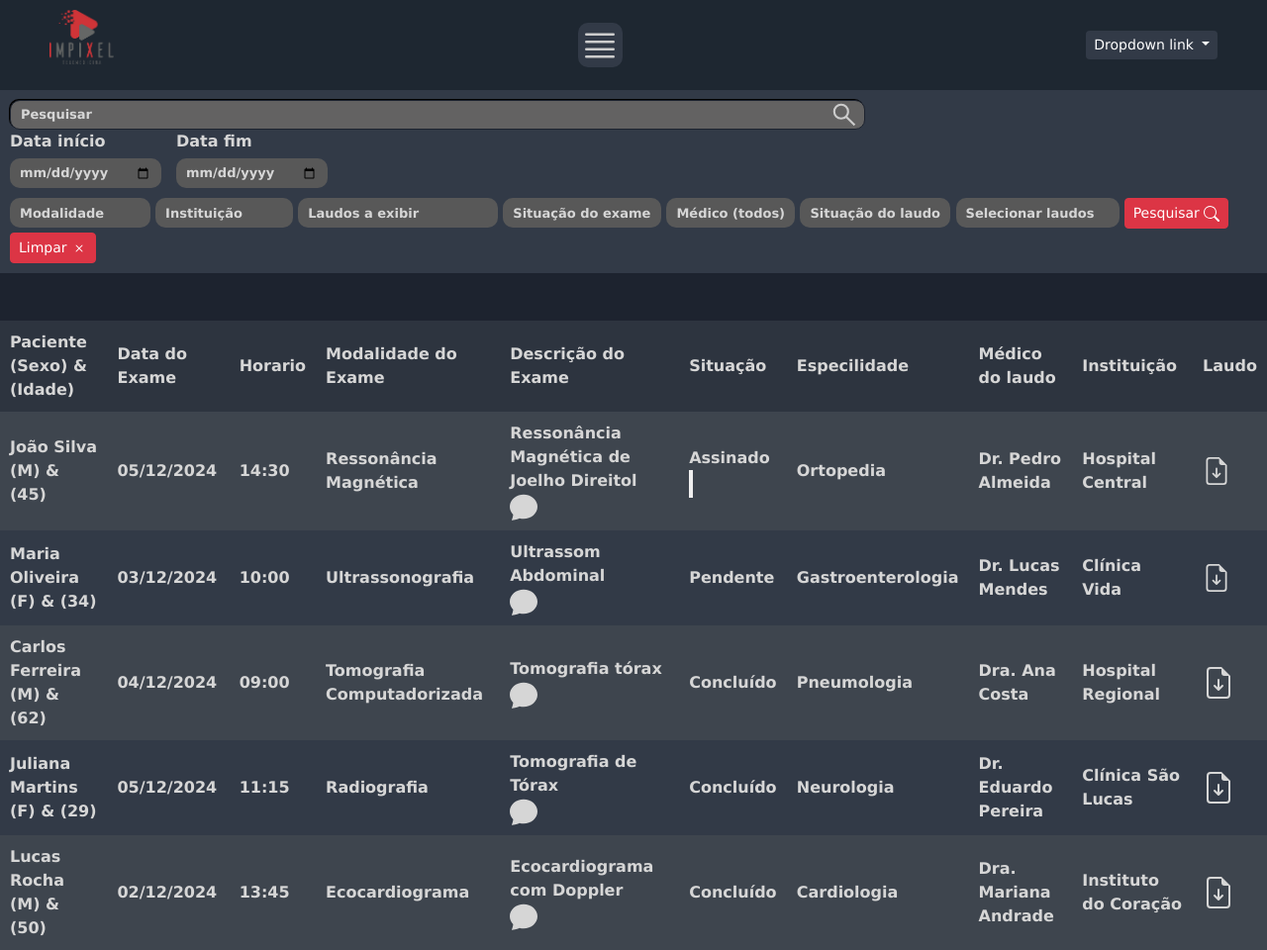
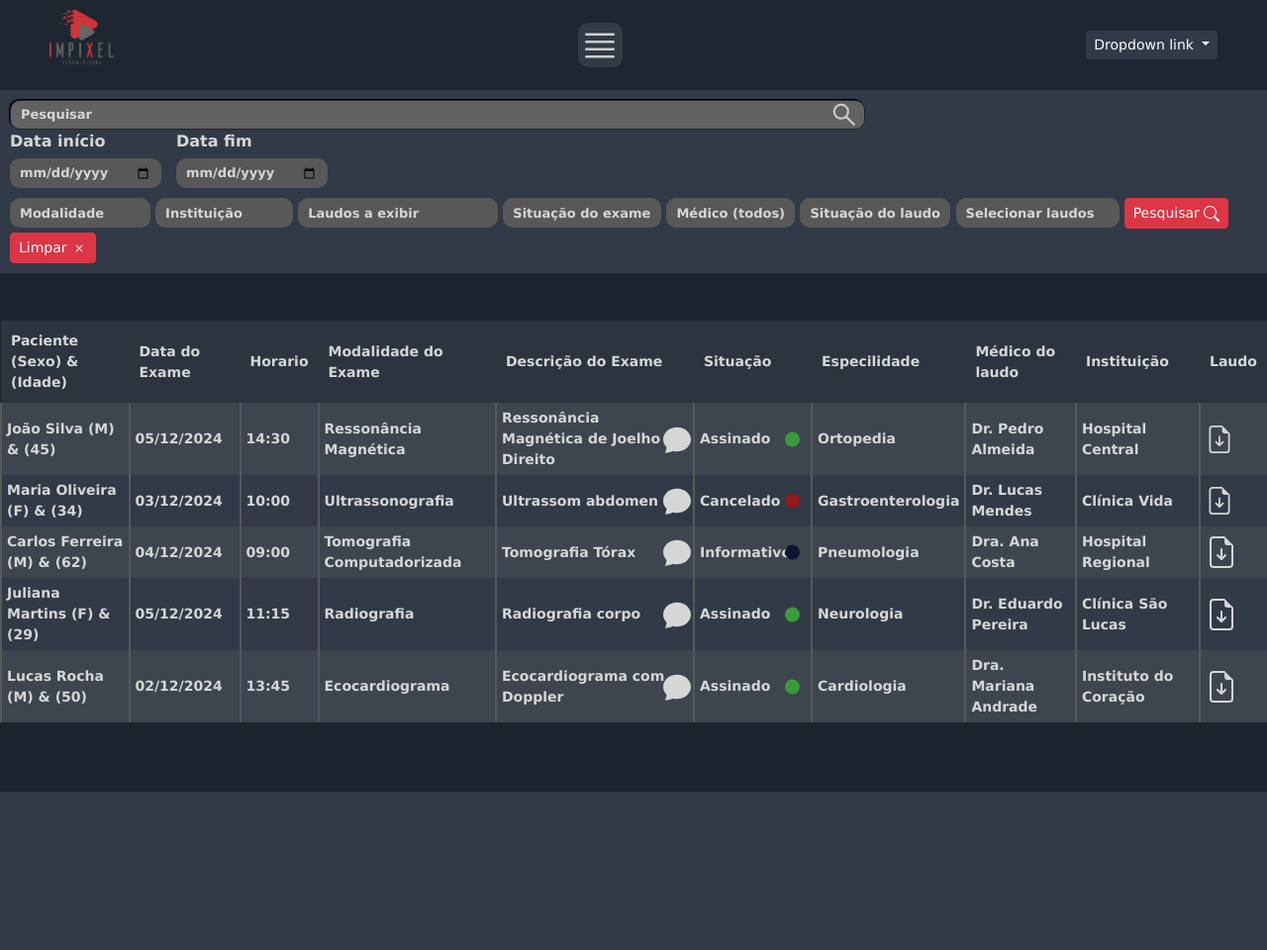
Before and after one commit to oyureh/navbar_clin, a Django app: page / in a window 1280 px wide. Shown: the whole page at 99% size. After the commit the page ends 800 px from the top, so only its background shows below. Run offline with Django 5.2, Linux system fonts and the light colour scheme; some libraries are stand-ins or nearby versions.

Commit message:
estilização e novo JS

```diff
--- a/templates/global/laudario.html
+++ b/templates/global/laudario.html
@@ -56,6 +56,7 @@
                 <option value="Ressonância">Ressonância</option>
                 <option value="Ultrassonografia">Ultrassonografia</option>
                 <option value="Tomografia">Tomografia</option>
+                <option value="Radiografia">Radiografia</option>
                 <option value=""></option>
               </select>
 
@@ -97,10 +98,10 @@
                   <option value=""></option>
                 </select>
 
-                <button type="button" class="btn  btn-sm btn-danger">Pesquisar   <svg xmlns="http://www.w3.org/2000/svg" width="16" height="16" fill="currentColor" class="bi bi-search" viewBox="0 0 16 16">
+                <button type="button" id="btn-pesquisar" class="btn  btn-sm btn-danger">Pesquisar   <svg xmlns="http://www.w3.org/2000/svg" width="16" height="16" fill="currentColor" class="bi bi-search" viewBox="0 0 16 16">
                   <path d="M11.742 10.344a6.5 6.5 0 1 0-1.397 1.398h-.001q.044.06.098.115l3.85 3.85a1 1 0 0 0 1.415-1.414l-3.85-3.85a1 1 0 0 0-.115-.1zM12 6.5a5.5 5.5 0 1 1-11 0 5.5 5.5 0 0 1 11 0"/>
                 </svg></button>
-                <button type="button" class="btn  btn-sm btn-danger">Limpar <svg xmlns="http://www.w3.org/2000/svg" width="16" height="16" fill="currentColor" class="bi bi-x" viewBox="0 0 16 16">
+                <button type="button" id="btn-limpar" class="btn  btn-sm btn-danger">Limpar <svg xmlns="http://www.w3.org/2000/svg" width="16" height="16" fill="currentColor" class="bi bi-x" viewBox="0 0 16 16">
                   <path d="M4.646 4.646a.5.5 0 0 1 .708 0L8 7.293l2.646-2.647a.5.5 0 0 1 .708.708L8.707 8l2.647 2.646a.5.5 0 0 1-.708.708L8 8.707l-2.646 2.647a.5.5 0 0 1-.708-.708L7.293 8 4.646 5.354a.5.5 0 0 1 0-.708"/>
                 </svg></button>
 
@@ -134,19 +135,18 @@
               <td>05/12/2024</td>
               <td>14:30</td>
               <td>Ressonância Magnética</td>
-              <td id="description-table">
-                <p>Ressonância Magnética de Joelho Direitol</p>
 
-                <button class="btn-table">
-                  <svg xmlns="http://www.w3.org/2000/svg" width="28" height="28" fill="#d6d6d6" class="bi bi-chat-fill" viewBox="0 0 16 16">
-                    <path d="M8 15c4.418 0 8-3.134 8-7s-3.582-7-8-7-8 3.134-8 7c0 1.76.743 3.37 1.97 4.6-.097 1.016-.417 2.13-.771 2.966-.079.186.074.394.273.362 2.256-.37 3.597-.938 4.18-1.234A9 9 0 0 0 8 15"/>
-                  </svg>
-                </button>
+              <td class="position-td">
+                <p>Ressonância Magnética de Joelho Direito</p>
+
+                <img class="img-description" src="{% static 'assets/imgs/chat-fill.svg'%}" alt="emoji chat box">
               </td>
-              <td id="situacao-table">
-                <label for="btn-situacao">Assinado</label>
-                <input type="button" name="btn-situacao" class="btn-situacao" value="">
+
+              <td class="position-tdB">
+                <label for="btn-assinado">Assinado</label>
+                <input type="button" name="btn-assinado" class="btn-assinado" value="">
               </td>
+
               <td>Ortopedia</td>
               <td>Dr. Pedro Almeida</td>
               <td>Hospital Central</td>
@@ -161,21 +161,23 @@
                 </a>
               </td>
             </tr>
+
             <tr>
               <td>Maria Oliveira (F) & (34)</td>
               <td>03/12/2024</td>
               <td>10:00</td>
               <td>Ultrassonografia</td>
-              <td id="description-table">
-                <p>Ultrassom Abdominal</p>
 
-                <button class="btn-table">
-                  <svg xmlns="http://www.w3.org/2000/svg" width="28" height="28" fill="#d6d6d6" class="bi bi-chat-fill" viewBox="0 0 16 16">
-                    <path d="M8 15c4.418 0 8-3.134 8-7s-3.582-7-8-7-8 3.134-8 7c0 1.76.743 3.37 1.97 4.6-.097 1.016-.417 2.13-.771 2.966-.079.186.074.394.273.362 2.256-.37 3.597-.938 4.18-1.234A9 9 0 0 0 8 15"/>
-                  </svg>
-                </button>
+              <td class="position-td">
+                <p>Ultrassom abdomen</p>
+
+                <img class="img-description" src="{% static 'assets/imgs/chat-fill.svg'%}" alt="emoji chat box">
               </td>
-              <td>Pendente</td>
+
+              <td class="position-tdB">
+                <label for="btn-cancelado">Cancelado</label>
+                <input type="button" name="btn-cancelado" class="btn-cancelado" value="">
+              </td>
               <td>Gastroenterologia</td>
               <td>Dr. Lucas Mendes</td>
               <td>Clínica Vida</td>
@@ -190,20 +192,23 @@
                 </a>
               </td>
             </tr>
+
             <tr>
               <td>Carlos Ferreira (M) & (62)</td>
               <td>04/12/2024</td>
               <td>09:00</td>
               <td>Tomografia Computadorizada</td>
-              <td id="description-table">
-                <p>Tomografia tórax </p>
 
-                <button class="btn-table">
-                  <svg xmlns="http://www.w3.org/2000/svg" width="28" height="28" fill="#d6d6d6" class="bi bi-chat-fill" viewBox="0 0 16 16">
-                    <path d="M8 15c4.418 0 8-3.134 8-7s-3.582-7-8-7-8 3.134-8 7c0 1.76.743 3.37 1.97 4.6-.097 1.016-.417 2.13-.771 2.966-.079.186.074.394.273.362 2.256-.37 3.597-.938 4.18-1.234A9 9 0 0 0 8 15"/>
-                  </svg>
-                </button>
-              <td>Concluído</td>
+              <td class="position-td">
+                <p>Tomografia Tórax</p>
+
+                <img class="img-description" src="{% static 'assets/imgs/chat-fill.svg'%}" alt="emoji chat box">
+              </td>
+
+              <td class="position-tdB">
+                <label for="btn-informativo">Informativo</label>
+                <input type="button" name="btn-informativo" class="btn-informativo" value="">
+              </td>
               <td>Pneumologia</td>
               <td>Dra. Ana Costa</td>
               <td>Hospital Regional</td>
@@ -223,16 +228,17 @@
               <td>05/12/2024</td>
               <td>11:15</td>
               <td>Radiografia</td>
-              <td class="description-table">
-                <p>Tomografia de Tórax</p>
 
-                <button class="btn-table">
-                  <svg xmlns="http://www.w3.org/2000/svg" width="28" height="28" fill="#d6d6d6" class="bi bi-chat-fill" viewBox="0 0 16 16">
-                    <path d="M8 15c4.418 0 8-3.134 8-7s-3.582-7-8-7-8 3.134-8 7c0 1.76.743 3.37 1.97 4.6-.097 1.016-.417 2.13-.771 2.966-.079.186.074.394.273.362 2.256-.37 3.597-.938 4.18-1.234A9 9 0 0 0 8 15"/>
-                  </svg>
-                </button>
+              <td class="position-td">
+                <p>Radiografia corpo</p>
+
+                <img class="img-description" src="{% static 'assets/imgs/chat-fill.svg'%}" alt="emoji chat box">
               </td>
-              <td>Concluído</td>
+
+              <td class="position-tdB">
+                <label for="btn-assinado">Assinado</label>
+                <input type="button" name="btn-assinado" class="btn-assinado" value="">
+              </td>
               <td>Neurologia</td>
               <td>Dr. Eduardo Pereira</td>
               <td>Clínica São Lucas</td>
@@ -252,15 +258,17 @@
               <td>02/12/2024</td>
               <td>13:45</td>
               <td>Ecocardiograma</td>
-              <td class="description-table">
+
+              <td class="position-td">
                 <p>Ecocardiograma com Doppler</p>
-                <button class="btn-table">
-                  <svg xmlns="http://www.w3.org/2000/svg" width="28" height="28" fill="#d6d6d6" class="bi bi-chat-fill" viewBox="0 0 16 16">
-                    <path d="M8 15c4.418 0 8-3.134 8-7s-3.582-7-8-7-8 3.134-8 7c0 1.76.743 3.37 1.97 4.6-.097 1.016-.417 2.13-.771 2.966-.079.186.074.394.273.362 2.256-.37 3.597-.938 4.18-1.234A9 9 0 0 0 8 15"/>
-                  </svg>
-                </button>
+
+                <img class="img-description" src="{% static 'assets/imgs/chat-fill.svg'%}" alt="emoji chat box">
               </td>
-              <td>Concluído</td>
+
+              <td class="position-tdB">
+                <label for="btn-assinado">Assinado</label>
+                <input type="button" name="btn-assinado" class="btn-assinado" value="">
+              </td>
               <td>Cardiologia</td>
               <td>Dra. Mariana Andrade</td>
               <td>Instituto do Coração</td>
@@ -283,5 +291,6 @@
 
 </footer>
 <script src="{% static 'assets/js/provisorio.js' %}" ></script>
+<script src="{% static 'assets/js/filtertask.js' %}"></script>
 </body>
 </html>
--- a/templates/static/assets/css/style.css
+++ b/templates/static/assets/css/style.css
@@ -197,29 +197,31 @@ body{
 }
 
 table {
+    width: 100%;
+    overflow: hidden;
     border-collapse: collapse;
-    overflow: hidden;
-    border-spacing: 0;
-    width: 100%;
-
+    font-size: 14px;
 }
 
-th, td {
-    padding: 10px;
-    border: 1px solid ;
+td {
+    padding: 5px;
+    text-align: left;
+    border-left: 2px solid var(--cor2) !important;
 }
 
 th {
     background-color: #2d343f;
     color: var(--cor8) ;
     font-weight: bolder;
+    padding: 10px;
+    text-align: center;
+    vertical-align: middle;
 }
 
 tr{
     background-color: var(--cor5);
     color:var(--cor8) ;
     font-weight: 600;
-    height: 20px;
 }
 
 tr:nth-child(even) {
@@ -228,11 +230,6 @@ tr:nth-child(even) {
 
 tr:hover {
     background-color: var(--cor6);
-}
-
-.btn-situacao, label{
-    display: inline-block;
-    vertical-align: middle
 }
 
 .btn-table{
@@ -244,32 +241,59 @@ tr:hover {
 
 /* bootstrap */
 
-/* .filter-button {
-    background-color: var(--cor2) !important;
-    color: var(--cor8) !important;
-    width: 200px;
-    height: 30px;
-    font-weight: bolder !important;
-    font-size: 13px !important;
-    border: none;
-    border-radius: 10px  !important;
-}
-
-.filter-dropdown {
-    background-color: var(--cor2) !important;
-}
-
-.filter-input, .filter-button-small {
-    width: 180px;
-    height: 30px;
-    font-weight: bolder !important;
-    font-size: 13px !important;
-    background-color: var(--cor2) !important;
-    color: var(--cor8) !important;
-    border: none;
-} */
-
 .btn-drop{
     background-color: var(--cor3) !important;
     border: none !important;
 }
+
+
+.position-td{
+    position: relative;
+    padding-right: 20px;
+    width: 200px;
+}
+
+.position-tdB{
+    position: relative;
+    padding-right: 20px;
+    width: 115px;
+}
+
+
+.position-tdB > input[type="button"]{
+    position: absolute;
+    top: 50%;
+    left: 78%;
+    transform: translateY(-50%);
+}
+
+.position-td > .img-description{
+    position: absolute;
+    top: 50%;
+    left: 85%;
+    transform: translateY(-50%);
+}
+
+.btn-assinado {
+    width: 15px;
+    height: 15px;
+    background-color: rgb(57, 156, 57);
+    border: none;
+    border-radius: 50%;
+}
+
+.btn-informativo {
+    width: 15px;
+    height: 15px;
+    background-color: rgb(19, 19, 54);
+    border: none;
+    border-radius: 50%;
+}
+
+.btn-cancelado {
+    width: 15px;
+    height: 15px;
+    background-color: var(--cor7);
+    border: none;
+    border-radius: 50%;
+}
```
Also changed, not shown: templates/static/assets/js/filtertask.js (+42 -29 lines), templates/static/assets/js/provisorio.js (+0 -7 lines), templates/static/assets/imgs/chat-fill.svg (added).
